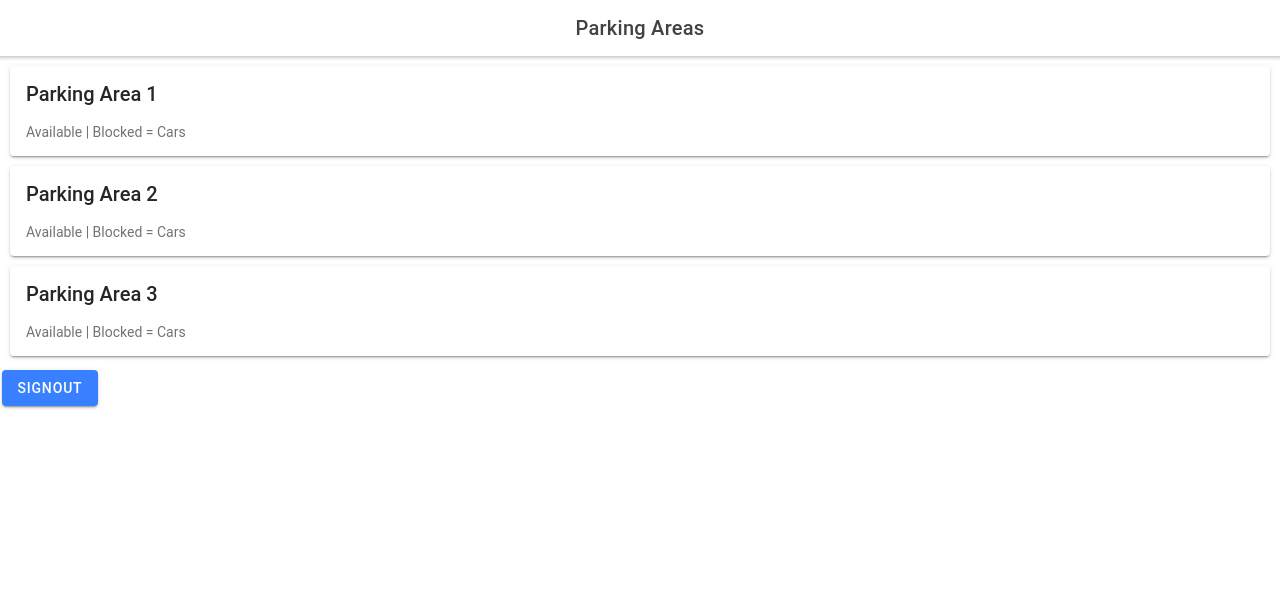
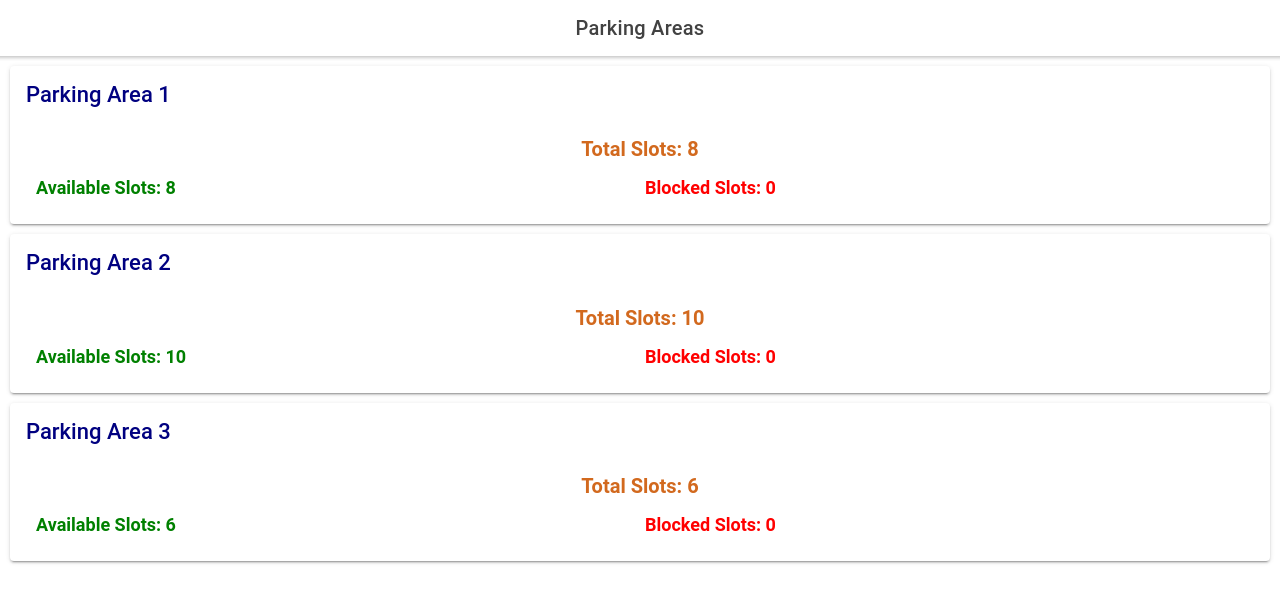
Before and after one commit to shreelimbkar/B9IS124_10573876, a React (Create React App) app: page /dashboard in a window 1280 px wide. Shown: the top 602 px of the page. Built offline with nearby package versions, Linux system fonts and the light colour scheme; no server answers; sample sign-in values are in the browser's storage.

Commit message:
added data

```diff
--- a/src/App.tsx
+++ b/src/App.tsx
@@ -6,6 +6,7 @@ import Home from "./pages/Home";
 import SignIn from "./pages/SignIn";
 import SignUp from "./pages/SignUp";
 import Dashboard from "./pages/Dashboard";
+import ParkingA from "./components/ParkingA";
 
 /* Core CSS required for Ionic components to work properly */
 import "@ionic/react/css/core.css";
@@ -55,6 +56,7 @@ const App: React.FC = () => {
             <Route path="/signin" component={SignIn} exact />
             <Route path="/signup" component={SignUp} exact />
             <Route path="/dashboard" component={Dashboard} exact />
+            <Route path="/parkingA" component={ParkingA} />
             {/* <Route exact path="/home">
           <Home />
         </Route>
--- /dev/null
+++ b/src/components/ParkingA.tsx
@@ -0,0 +1,115 @@
+import {
+  IonPage,
+  IonHeader,
+  IonToolbar,
+  IonTitle,
+  IonContent,
+  IonLoading,
+  IonCard,
+  IonCardHeader,
+  IonCardSubtitle,
+  IonCardTitle,
+  IonCardContent,
+  IonButtons,
+  IonBackButton,
+  IonGrid,
+  IonRow,
+  IonCol,
+  IonIcon,
+  IonButton,
+} from "@ionic/react";
+import { carSport } from "ionicons/icons";
+import { useLocation } from "react-router-dom";
+import React, { useState, useRef, useEffect } from "react";
+import "../styles/parkingA.css";
+// import parkingAreas from "../data/parkingAreas";
+// import { toast } from "../helpers/toast";
+
+const ParkingA: React.FC = () => {
+  const [loading, setLoading] = useState<boolean>(false);
+  const [carCounter, setCarCounter] = useState<number>(0);
+  const location = useLocation();
+  let arrCars: any = [];
+
+  useEffect(() => {
+    // console.log("parkingAreas", parkingAreas);
+    arrCars.push(location.state);
+  }, [location]);
+
+  function bookCarSlot(evt: any) {
+    // console.log(evt.target.parentNode);
+    const rowEle = rowRef.current;
+    let noOfCars: any = rowEle?.getElementsByTagName("div");
+    for (let i = 0; i < noOfCars.length; i++) {
+      noOfCars[i].style.background = "#ccc";
+      noOfCars[i].style.color = "black";
+    }
+    console.log("rowEle", noOfCars);
+    const colEle = evt.target.parentNode;
+    if (colEle) {
+      const bgColor = colEle.style.getPropertyValue("background");
+      if (bgColor === "green") {
+        colEle.style.background = "#ccc";
+        colEle.style.color = "black";
+        setCarCounter(carCounter + 1);
+      } else {
+        colEle.style.background = "green";
+        colEle.style.color = "cyan";
+        setCarCounter(carCounter + 1);
+      }
+    }
+  }
+
+  arrCars.push(location.state);
+  //   console.log("location.state. CARS ", location.state, arrCars[0].cars);
+  const rowRef = useRef<HTMLIonRowElement>(null);
+
+  return (
+    //   <IonLoading message="Please wait..." duration={0} isOpen={loading} />
+    <IonPage>
+      <IonHeader>
+        <IonToolbar className="ion-text-center">
+          <IonButtons slot="start">
+            <IonBackButton />
+          </IonButtons>
+          <IonTitle>Parking Area - 1</IonTitle>
+        </IonToolbar>
+      </IonHeader>
+      <IonContent>
+        <IonCard>
+          <IonCardHeader>
+            <IonCardTitle>Car Parking Slots</IonCardTitle>
+          </IonCardHeader>
+          <IonCardContent>
+            Available | Blocked = Cars
+            <IonGrid>
+              <IonRow ref={rowRef}>
+                {arrCars[0].cars.map((c: any, index: number) => {
+                  return (
+                    <div
+                      onClick={(e) => {
+                        bookCarSlot(e);
+                      }}
+                      key={index}
+                    >
+                      <IonIcon icon={carSport}></IonIcon>
+                    </div>
+                  );
+                })}
+              </IonRow>
+            </IonGrid>
+          </IonCardContent>
+        </IonCard>
+        <IonGrid>
+          <IonRow>
+            <IonCol class="ion-text-center">
+              <IonButton>Confirm selected Car slot</IonButton>
+            </IonCol>
+          </IonRow>
+        </IonGrid>
+      </IonContent>
+    </IonPage>
+  );
+};
+
+export default ParkingA;
--- a/src/components/ParkingAreas.tsx
+++ b/src/components/ParkingAreas.tsx
@@ -13,48 +13,88 @@ import {
   IonLabel,
   IonButton,
 } from "@ionic/react";
-import { Link } from "react-router-dom";
+import "../styles/ParkingAreas.css";
+import { Link, useHistory } from "react-router-dom";
 import React, { useState, useEffect } from "react";
+import ParkingA from "./ParkingA";
+import parkingAreas from "../data/parkingAreas";
 // import { toast } from "../helpers/toast";
 
 const ParkingAreas: React.FC = () => {
   const [loading, setLoading] = useState<boolean>(false);
+  let history = useHistory();
+
+  function DisplayAreas() {
+    // console.log("parkingAreas", parkingAreas);
+    return (
+      <>
+        {parkingAreas.map((area, index) => {
+          // console.log("area, index", area, index);
+          return (
+            <IonCard
+              onClick={(e) => {
+                e.preventDefault();
+                history.push({
+                  pathname: "/parkingA",
+                  state: { cars: area.BlockedCars },
+                });
+              }}
+              key={index}
+            >
+              <IonCardHeader>
+                <IonCardTitle>{area.name}</IonCardTitle>
+              </IonCardHeader>
+              <IonCardContent>
+                <IonGrid>
+                  <IonRow>
+                    <IonCol class="ion-text-center total-slots">
+                      Total Slots: {area.BlockedCars.length}
+                    </IonCol>
+                  </IonRow>
+                  <IonRow>
+                    <IonCol class="available-slots">
+                      Available Slots: {getAvailableSlots(area.BlockedCars)}
+                    </IonCol>
+                    <IonCol class="blocked-slots">
+                      Blocked Slots: {getBlockedSlots(area.BlockedCars)}
+                    </IonCol>
+                  </IonRow>
+                </IonGrid>
+              </IonCardContent>
+            </IonCard>
+          );
+        })}
+      </>
+    );
+  }
+
+  function getAvailableSlots(arr: any) {
+    let occ = [];
+    arr.forEach(function (elem: number, index: number) {
+      if (elem === 0) {
+        occ.push(index);
+      }
+      return occ.length;
+    });
+    return occ.length;
+  }
+
+  function getBlockedSlots(arr: any) {
+    let occ = [];
+    arr.forEach(function (elem: number, index: number) {
+      if (elem === 1) {
+        occ.push(index);
+      }
+      return occ.length;
+    });
+    return occ.length;
+  }
 
   return (
     <>
       <IonLoading message="Please wait..." duration={0} isOpen={loading} />
-      {/* <IonGrid>
-        <IonRow class="ion-align-items-center">
-          <IonCol class="ion-padding">
-            <IonItem> */}
-      <IonCard>
-        <IonCardHeader>
-          {/* <IonCardSubtitle>Card Subtitle</IonCardSubtitle> */}
-          <IonCardTitle>Parking Area 1</IonCardTitle>
-        </IonCardHeader>
 
-        <IonCardContent>Available | Blocked = Cars</IonCardContent>
-      </IonCard>
-      <IonCard>
-        <IonCardHeader>
-          {/* <IonCardSubtitle>Card Subtitle</IonCardSubtitle> */}
-          <IonCardTitle>Parking Area 2</IonCardTitle>
-        </IonCardHeader>
-
-        <IonCardContent>Available | Blocked = Cars</IonCardContent>
-      </IonCard>
-      <IonCard>
-        <IonCardHeader>
-          {/* <IonCardSubtitle>Card Subtitle</IonCardSubtitle> */}
-          <IonCardTitle>Parking Area 3</IonCardTitle>
-        </IonCardHeader>
-
-        <IonCardContent>Available | Blocked = Cars</IonCardContent>
-      </IonCard>
-      {/* </IonItem>
-          </IonCol>
-        </IonRow>
-      </IonGrid> */}
+      <DisplayAreas />
     </>
   );
 };
--- /dev/null
+++ b/src/data/parkingAreas.js
@@ -0,0 +1,16 @@
+const parkingAreas = [
+  {
+    name: "Parking Area 1",
+    BlockedCars: [0, 0, 0, 0, 0, 0, 0, 0],
+  },
+  {
+    name: "Parking Area 2",
+    BlockedCars: [0, 0, 0, 0, 0, 0, 0, 0, 0, 0],
+  },
+  {
+    name: "Parking Area 3",
+    BlockedCars: [0, 0, 0, 0, 0, 0],
+  },
+];
+
+export default parkingAreas;
--- a/src/pages/Dashboard.tsx
+++ b/src/pages/Dashboard.tsx
@@ -32,7 +32,7 @@ const Dashboard: React.FC = () => {
       </IonHeader>
       <IonContent>
         <ParkingAreas />
-        <IonButton onClick={signOut}>SignOut</IonButton>
+        {/* <IonButton onClick={signOut}>SignOut</IonButton> */}
       </IonContent>
     </IonPage>
   );
--- /dev/null
+++ b/src/styles/ParkingAreas.css
@@ -0,0 +1,21 @@
+ion-card-title {
+  font-size: 22px;
+  color: #000080;
+}
+.total-slots {
+  font-size: 20px;
+  font-weight: bold;
+  color: #d2691e;
+}
+
+.available-slots {
+  font-size: 18px;
+  font-weight: bold;
+  color: green;
+}
+
+.blocked-slots {
+  font-size: 18px;
+  font-weight: bold;
+  color: #ff0000;
+}
--- /dev/null
+++ b/src/styles/parkingA.css
@@ -0,0 +1,12 @@
+ion-row div {
+  background-color: #ccc;
+  text-align: center;
+  border: 1px solid #000;
+  margin: 5px 5px;
+  padding: 0 5px;
+  height: 55px;
+  color: black;
+}
+ion-row div ion-icon {
+  font-size: 50px;
+}
```
